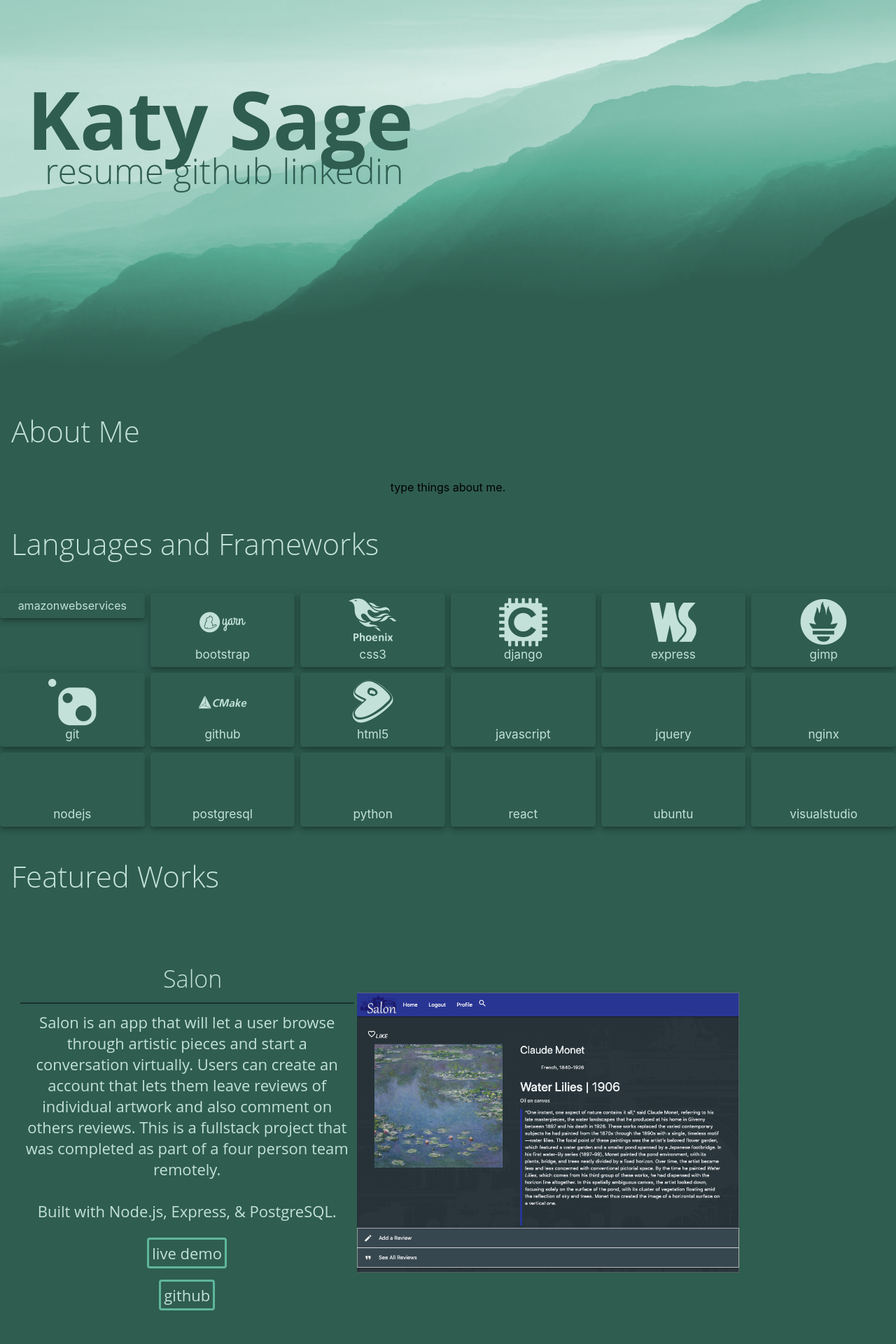
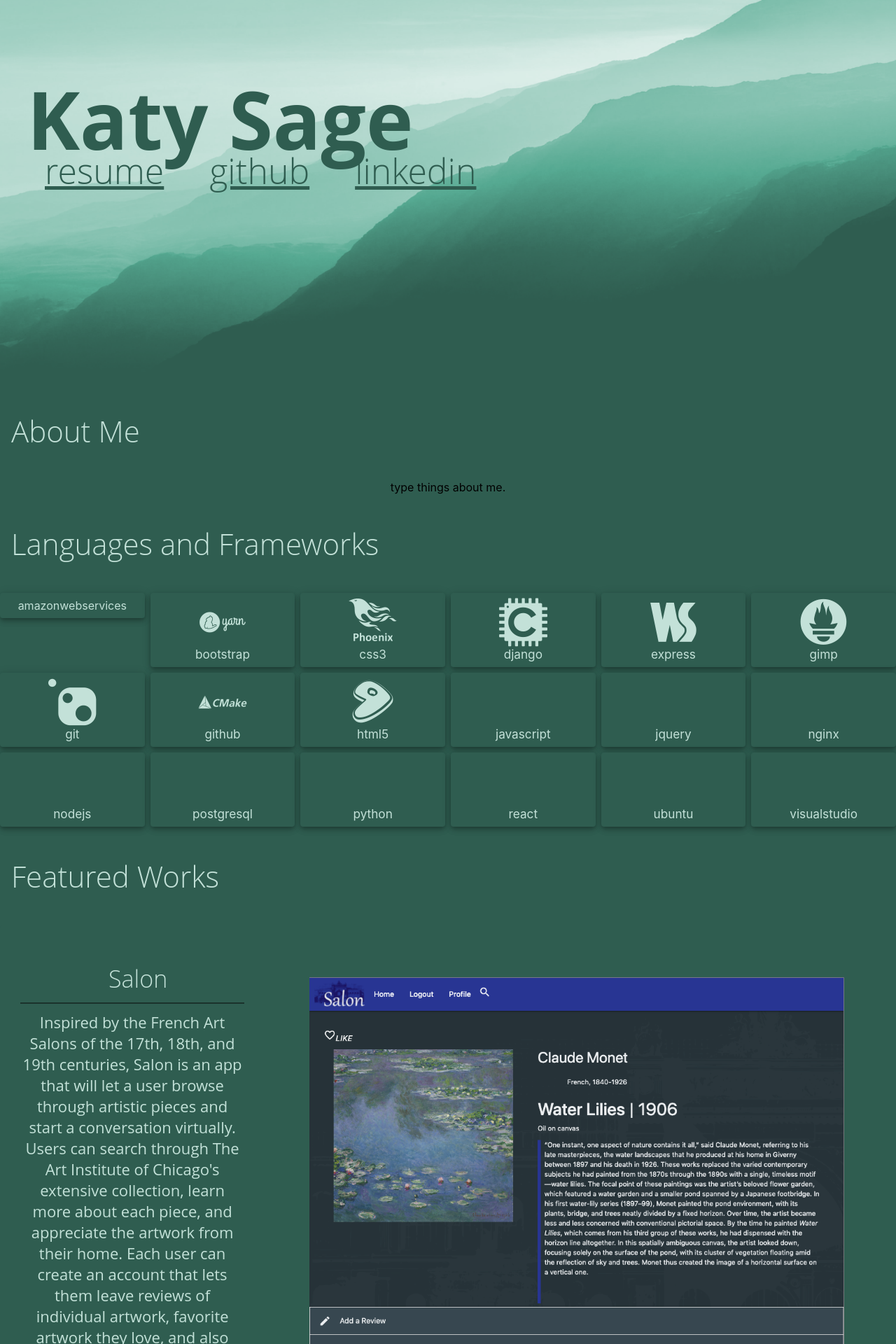
Before and after one commit to KatySage/portfolio-final, a React (Create React App) app: page / in a window 1280 px wide. Shown: the top 1920 px of the page at 70% size. Built offline with nearby package versions, Linux system fonts and the light colour scheme; some icons are missing.

Commit message:
changing links

```diff
--- a/public/index.html
+++ b/public/index.html
@@ -2,7 +2,7 @@
 <html lang="en">
   <head>
     <meta charset="utf-8" />
-    <link rel="icon" href="%PUBLIC_URL%/favicon.ico" />
+    <link rel="icon" href="%PUBLIC_URL%/favicon2.ico" />
     <meta name="viewport" content="width=device-width, initial-scale=1" />
     <meta name="theme-color" content="#000000" />
     <meta
--- a/src/App.css
+++ b/src/App.css
@@ -25,7 +25,7 @@
 }
 .App-header h2 a{
   color: #2f5d50;
-  text-decoration: none;
+  text-decoration: underline;
 }
 .App-header h2 a:visited{
   color: #468874;
@@ -33,6 +33,8 @@
 .App-header h2 a:hover{
   color: #5fb69c;
   box-shadow: 0 6px 16px rgba(0, 0, 0, 0.15);
+  background-color:rbga(114, 220, 189, 0.7);
+  border-radius: 8px;
 }
 
 .App-header {
@@ -81,10 +83,10 @@ hr{
   border: 1px solid #1b322c;
 }
 .salon {
-  margin-top: 4em;
+  padding: 3em;
   height: auto;
   width: 100%;
-max-height: 50vh;
+max-height: 70vh;
 }
 .feat {
   font-family: 'Open Sans', sans-serif;
@@ -98,7 +100,9 @@ max-height: 50vh;
   margin-right: 0rem;
   font-size: calc(10px + 1.5vmin);
 }
-
+.feat img{
+  margin-left: 1em;
+}
 .feat-inner{
   margin-right: .3rem;
   margin-left: .3rem;
--- a/src/App.js
+++ b/src/App.js
@@ -35,9 +35,9 @@ const App = () => {
         <h1>Katy Sage
             </h1>
             <h2><a href="/images/ksage_resume.pdf" target="_blank" rel="noopener noreferrer">resume</a>
-                &nbsp;
+                &nbsp; &nbsp; &nbsp;
             <a href="https://github.com/katysage" target="_blank" rel="noopener noreferrer">github</a>
-            &nbsp;
+            &nbsp; &nbsp; &nbsp;
             <a href="https://www.linkedin.com/in/katy-sage-86502718b/" target="_blank" rel="noopener noreferrer">linkedin</a>
         </h2>
         </header>
@@ -196,14 +196,14 @@ const App = () => {
     <div className={classes.root}>
         <Grid container spacing={2}>
 
-          <Grid item xs={10} sm={10} md={10}>
+          <Grid item xs={10} sm={10} md={12}>
             <Paper className={classes.paper} elevation={0}>
             <div className="feat">
               <div className="feat-inner">
               <h4>Salon</h4>
               <hr></hr>
               <div className="feat-content">
-              Salon is an app that will let a user browse through artistic pieces and start a conversation virtually. Users can create an account that lets them leave reviews of individual artwork and also comment on others reviews. This is a fullstack project that was completed as part of a four person team remotely. <br /><br></br>
+              Inspired by the French Art Salons of the 17th, 18th, and 19th centuries, Salon is an app that will let a user browse through artistic pieces and start a conversation virtually. Users can search through The Art Institute of Chicago's extensive collection, learn more about each piece, and appreciate the artwork from their home. Each user can create an account that lets them leave reviews of individual artwork, favorite artwork they love, and also comment on others reviews. This is a fullstack project that was completed as part of a four person team remotely. <br /><br></br>
               Built with Node.js, Express, & PostgreSQL.</div>
               <br></br>
               <a className="button" href='https://salon-talk.com/' target="_blank" rel="noopener noreferrer">live demo</a>
```
Also changed, not shown: src/images/header.png (added), 1 other file (tests, documents, lock files or other folders).
